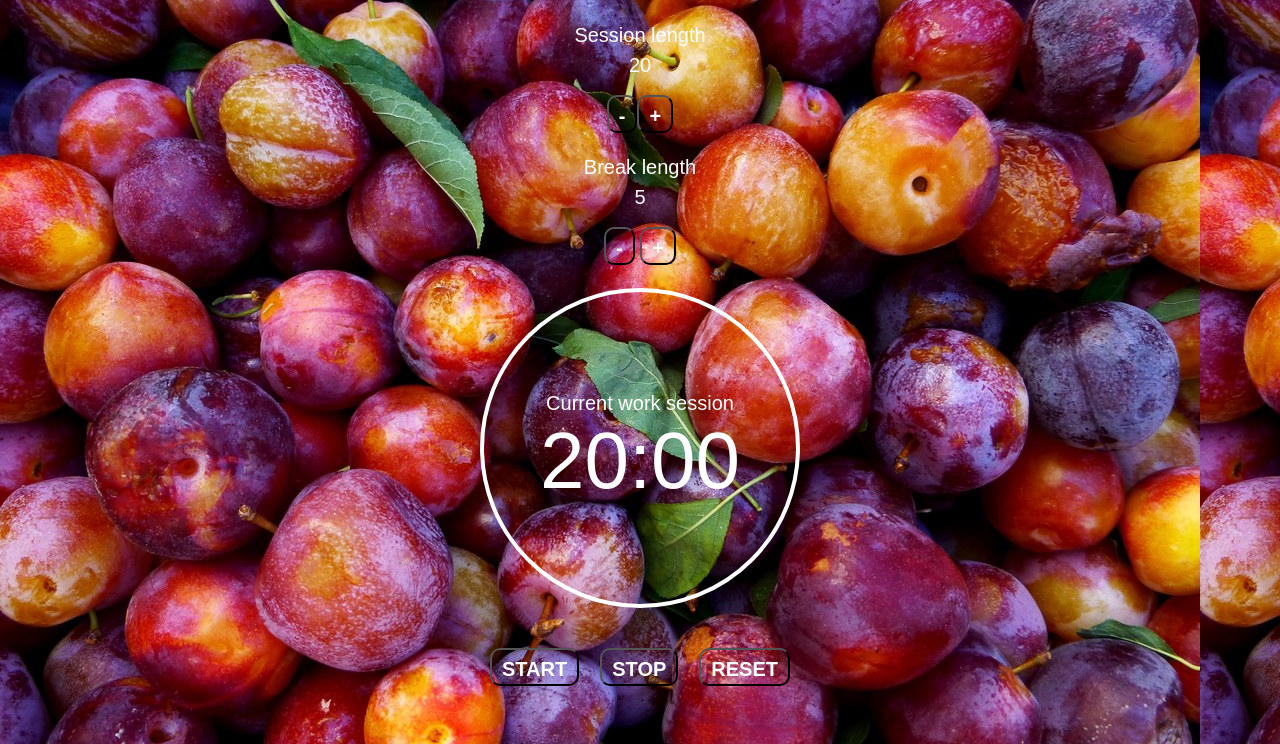
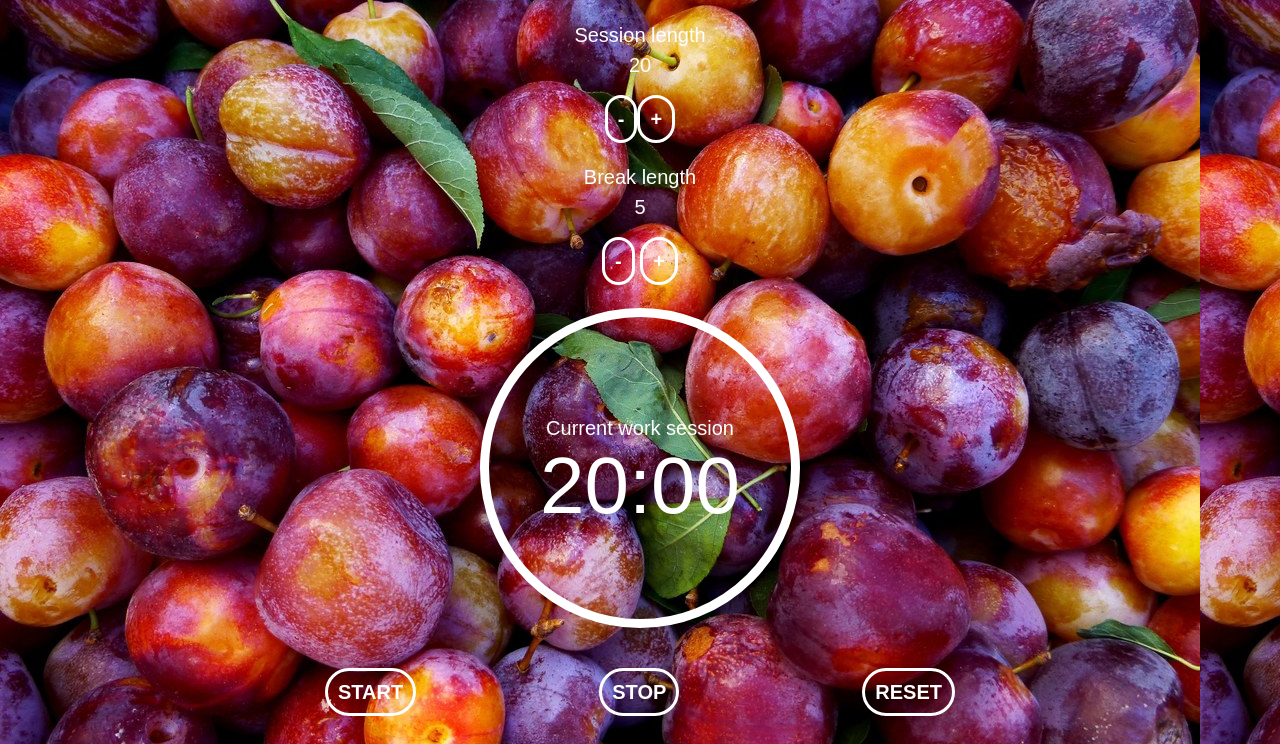
Before and after one commit to joshheath/pomodoro, a plain HTML site: page index.html in a window 1280 px wide. Shown: the part 56-800 px from the top of the page. Drawn offline with Linux system fonts and the light colour scheme.

Commit message:
changing button css

```diff
--- a/styling.css
+++ b/styling.css
@@ -1,3 +1,4 @@
+
 body {
   background-image: url(plums.jpg);
   font: 20px 'work sans', sans-serif;
@@ -51,7 +52,7 @@ h1 {
 
 button {
   display: inline-block;
-  height: 38px;
+  height: 48px;
   padding: 0 10px;
   color: #FFFFFF;
   outline-color: white;
@@ -63,8 +64,9 @@ button {
   text-decoration: none;
   white-space: nowrap;
   background-color: transparent;
-  border-radius: 10px;
-  border: 1px solid $primary-color;
+  border-radius: 100px;
+  border: 3px solid #FFFFFF;
+
   cursor: pointer;
   &:hover {
   	background: #FFFFFF;
@@ -76,7 +78,7 @@ button {
 }
 
 #button-container {
-	max-width: 300px;
+	max-width: 1000px;
 	margin: 0 auto;
 	display: flex;
 	justify-content: space-between;
@@ -99,7 +101,7 @@ button {
 	background: $font-color;
 	color: #FFFFFF;
   outline-color: white;
-	border: solid 1px $primary-color;
+	border: solid 5px $primary-color;
 	border-radius: 50%;
 }
 
@@ -127,7 +129,7 @@ header {
 		height: 16em;
 		padding-top: 5em;
 		border-radius: 50%;
-	  	border: 4px solid #FFFFFF;
+	  	border: 9px solid #FFFFFF;
 	}
 }
 .break {
```
